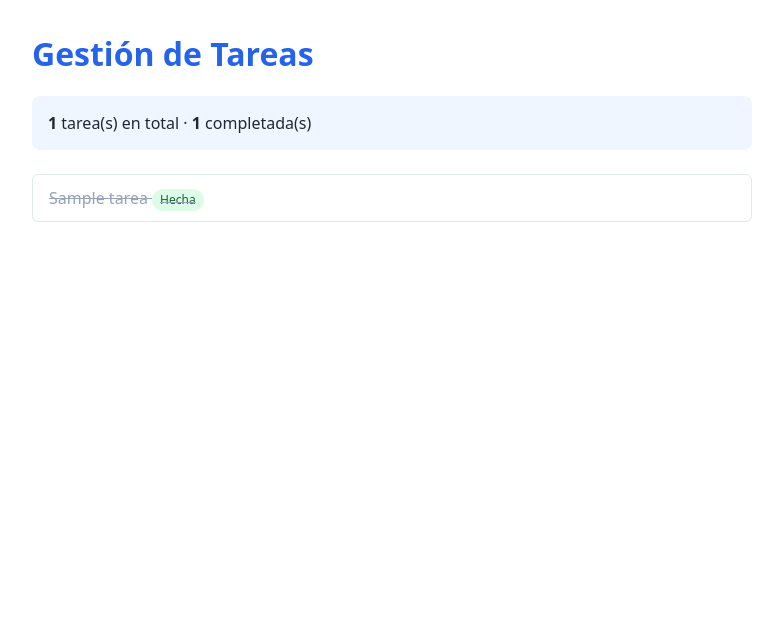
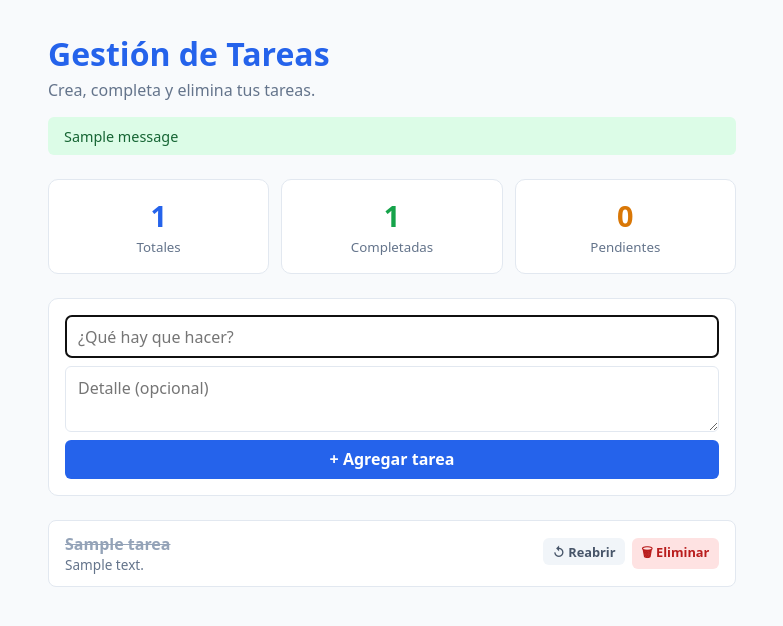
Before and after one commit to Eneritzch/P3_GCS, a Django app: page / in a window 1280 px wide. Shown: the top 626 px of the page, without its empty margins (248-1031 px from the left). Run offline with Django 5.2, Linux system fonts and the light colour scheme; tables that the repository leaves empty hold one stand-in row (values such as "Sample post"); one stand-in notice (Sample message) is shown.

Commit message:
App funcional: CRUD de tareas
- Crear tareas con formulario (TareaForm)
- Completar/reabrir y eliminar tareas (solo POST + CSRF)
- Mensajes flash y contadores (total/completadas/pendientes)
- Plantilla con estilos y estados visuales
- Tests ampliados: 11 pruebas (crear, completar, eliminar) todas OK

Co-Authored-By: Claude Opus 4.8 (1M context) <noreply@anthropic.com>

```diff
--- /dev/null
+++ b/app/forms.py
@@ -0,0 +1,26 @@
+"""Formularios de la aplicación."""
+from django import forms
+
+from .models import Tarea
+
+
+class TareaForm(forms.ModelForm):
+    """Formulario para crear/editar una tarea."""
+
+    class Meta:
+        model = Tarea
+        fields = ["titulo", "descripcion"]
+        widgets = {
+            "titulo": forms.TextInput(
+                attrs={
+                    "placeholder": "¿Qué hay que hacer?",
+                    "autofocus": True,
+                }
+            ),
+            "descripcion": forms.Textarea(
+                attrs={
+                    "placeholder": "Detalle (opcional)",
+                    "rows": 2,
+                }
+            ),
+        }
--- a/app/templates/app/lista_tareas.html
+++ b/app/templates/app/lista_tareas.html
@@ -5,33 +5,106 @@
     <meta name="viewport" content="width=device-width, initial-scale=1.0">
     <title>Gestión de Tareas</title>
     <style>
-        body { font-family: system-ui, sans-serif; max-width: 720px;
-               margin: 2rem auto; padding: 0 1rem; color: #1f2933; }
-        h1 { color: #2563eb; }
-        .resumen { background: #eff6ff; padding: 1rem; border-radius: 8px;
-                   margin-bottom: 1.5rem; }
+        :root { --azul: #2563eb; --gris: #64748b; --borde: #e2e8f0; }
+        * { box-sizing: border-box; }
+        body { font-family: system-ui, -apple-system, sans-serif; max-width: 720px;
+               margin: 2rem auto; padding: 0 1rem; color: #1f2933; background: #f8fafc; }
+        h1 { color: var(--azul); margin-bottom: .25rem; }
+        .subtitulo { color: var(--gris); margin-top: 0; }
+
+        .tarjetas { display: flex; gap: .75rem; margin: 1.5rem 0; }
+        .tarjeta { flex: 1; background: #fff; border: 1px solid var(--borde);
+                   border-radius: 10px; padding: 1rem; text-align: center; }
+        .tarjeta .num { font-size: 1.8rem; font-weight: 700; display: block; }
+        .tarjeta.total .num { color: var(--azul); }
+        .tarjeta.ok .num { color: #16a34a; }
+        .tarjeta.pend .num { color: #d97706; }
+        .tarjeta small { color: var(--gris); }
+
+        form.crear { display: flex; flex-direction: column; gap: .5rem;
+                     background: #fff; border: 1px solid var(--borde);
+                     border-radius: 10px; padding: 1rem; margin-bottom: 1.5rem; }
+        form.crear input[type=text], form.crear textarea {
+            width: 100%; padding: .6rem .75rem; border: 1px solid var(--borde);
+            border-radius: 6px; font: inherit; }
+        .btn { cursor: pointer; border: none; border-radius: 6px;
+               padding: .55rem .9rem; font: inherit; font-weight: 600; }
+        .btn-azul { background: var(--azul); color: #fff; }
+        .btn-mini { padding: .3rem .6rem; font-size: .8rem; }
+        .btn-verde { background: #dcfce7; color: #166534; }
+        .btn-gris { background: #f1f5f9; color: #475569; }
+        .btn-rojo { background: #fee2e2; color: #b91c1c; }
+
         ul { list-style: none; padding: 0; }
-        li { padding: .75rem 1rem; border: 1px solid #e2e8f0;
-             border-radius: 6px; margin-bottom: .5rem; }
-        .completada { text-decoration: line-through; color: #94a3b8; }
-        .badge { font-size: .75rem; padding: .15rem .5rem; border-radius: 999px;
-                 background: #dcfce7; color: #166534; }
+        li.item { display: flex; align-items: center; gap: .75rem;
+                  background: #fff; padding: .75rem 1rem; border: 1px solid var(--borde);
+                  border-radius: 8px; margin-bottom: .5rem; }
+        li.item .texto { flex: 1; }
+        li.item .titulo { font-weight: 600; }
+        li.item .desc { color: var(--gris); font-size: .85rem; }
+        .completada .titulo { text-decoration: line-through; color: #94a3b8; }
+        .acciones { display: flex; gap: .4rem; }
+        .vacio { text-align: center; color: var(--gris); padding: 2rem; }
+
+        .mensajes { list-style: none; padding: 0; margin: 0 0 1rem; }
+        .mensajes li { padding: .6rem 1rem; border-radius: 6px; margin-bottom: .4rem;
+                       font-size: .9rem; }
+        .msg-success { background: #dcfce7; color: #166534; }
+        .msg-error   { background: #fee2e2; color: #b91c1c; }
+        .msg-info    { background: #dbeafe; color: #1e40af; }
+        .msg-warning { background: #fef3c7; color: #92400e; }
     </style>
 </head>
 <body>
     <h1>Gestión de Tareas</h1>
-    <div class="resumen">
-        <strong>{{ total }}</strong> tarea(s) en total &middot;
-        <strong>{{ completadas }}</strong> completada(s)
+    <p class="subtitulo">Crea, completa y elimina tus tareas.</p>
+
+    {% if messages %}
+        <ul class="mensajes">
+            {% for mensaje in messages %}
+                <li class="msg-{{ mensaje.tags }}">{{ mensaje }}</li>
+            {% endfor %}
+        </ul>
+    {% endif %}
+
+    <div class="tarjetas">
+        <div class="tarjeta total"><span class="num">{{ total }}</span><small>Totales</small></div>
+        <div class="tarjeta ok"><span class="num">{{ completadas }}</span><small>Completadas</small></div>
+        <div class="tarjeta pend"><span class="num">{{ pendientes }}</span><small>Pendientes</small></div>
     </div>
+
+    <form class="crear" method="post" action="{% url 'app:crear_tarea' %}">
+        {% csrf_token %}
+        {{ form.titulo }}
+        {{ form.descripcion }}
+        <button type="submit" class="btn btn-azul">+ Agregar tarea</button>
+    </form>
+
     <ul>
         {% for tarea in tareas %}
-            <li class="{% if tarea.completada %}completada{% endif %}">
-                {{ tarea.titulo }}
-                {% if tarea.completada %}<span class="badge">Hecha</span>{% endif %}
+            <li class="item {% if tarea.completada %}completada{% endif %}">
+                <div class="texto">
+                    <div class="titulo">{{ tarea.titulo }}</div>
+                    {% if tarea.descripcion %}<div class="desc">{{ tarea.descripcion }}</div>{% endif %}
+                </div>
+                <div class="acciones">
+                    <form method="post" action="{% url 'app:completar_tarea' tarea.pk %}">
+                        {% csrf_token %}
+                        {% if tarea.completada %}
+                            <button type="submit" class="btn btn-mini btn-gris">↺ Reabrir</button>
+                        {% else %}
+                            <button type="submit" class="btn btn-mini btn-verde">✓ Completar</button>
+                        {% endif %}
+                    </form>
+                    <form method="post" action="{% url 'app:eliminar_tarea' tarea.pk %}"
+                          onsubmit="return confirm('¿Eliminar esta tarea?');">
+                        {% csrf_token %}
+                        <button type="submit" class="btn btn-mini btn-rojo">🗑 Eliminar</button>
+                    </form>
+                </div>
             </li>
         {% empty %}
-            <li>No hay tareas registradas todavía.</li>
+            <li class="vacio">No hay tareas registradas todavía. ¡Agrega la primera! 👆</li>
         {% endfor %}
     </ul>
 </body>
--- a/app/urls.py
+++ b/app/urls.py
@@ -7,4 +7,7 @@ app_name = "app"
 
 urlpatterns = [
     path("", views.lista_tareas, name="lista_tareas"),
+    path("crear/", views.crear_tarea, name="crear_tarea"),
+    path("completar/<int:pk>/", views.completar_tarea, name="completar_tarea"),
+    path("eliminar/<int:pk>/", views.eliminar_tarea, name="eliminar_tarea"),
 ]
--- a/app/views.py
+++ b/app/views.py
@@ -1,15 +1,53 @@
 """Vistas de la aplicación."""
-from django.shortcuts import render
+from django.contrib import messages
+from django.shortcuts import get_object_or_404, redirect, render
+from django.views.decorators.http import require_POST
 
+from .forms import TareaForm
 from .models import Tarea
 
 
 def lista_tareas(request):
-    """Muestra la lista de tareas registradas."""
+    """Muestra la lista de tareas y el formulario para crear una nueva."""
     tareas = Tarea.objects.all()
     contexto = {
         "tareas": tareas,
+        "form": TareaForm(),
         "total": tareas.count(),
         "completadas": tareas.filter(completada=True).count(),
+        "pendientes": tareas.filter(completada=False).count(),
     }
     return render(request, "app/lista_tareas.html", contexto)
+
+
+@require_POST
+def crear_tarea(request):
+    """Crea una nueva tarea a partir del formulario enviado."""
+    form = TareaForm(request.POST)
+    if form.is_valid():
+        tarea = form.save()
+        messages.success(request, f'Tarea "{tarea.titulo}" creada.')
+    else:
+        messages.error(request, "Revisa los datos: el título es obligatorio.")
+    return redirect("app:lista_tareas")
+
+
+@require_POST
+def completar_tarea(request, pk):
+    """Alterna el estado completada/pendiente de una tarea."""
+    tarea = get_object_or_404(Tarea, pk=pk)
+    tarea.completada = not tarea.completada
+    tarea.save()
+    estado = "completada" if tarea.completada else "marcada como pendiente"
+    messages.info(request, f'Tarea "{tarea.titulo}" {estado}.')
+    return redirect("app:lista_tareas")
+
+
+@require_POST
+def eliminar_tarea(request, pk):
+    """Elimina una tarea."""
+    tarea = get_object_or_404(Tarea, pk=pk)
+    titulo = tarea.titulo
+    tarea.delete()
+    messages.warning(request, f'Tarea "{titulo}" eliminada.')
+    return redirect("app:lista_tareas")
```
Also changed, not shown: app/tests.py (+58 -0 lines).
